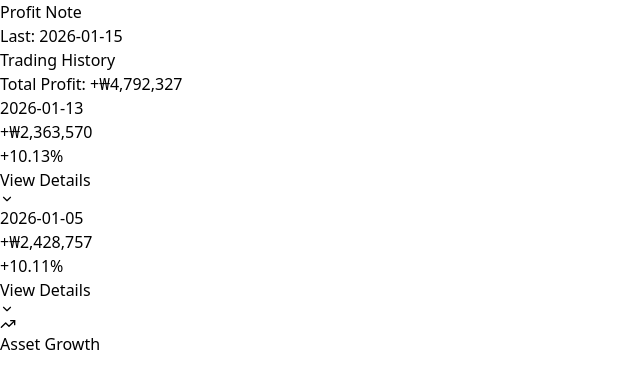
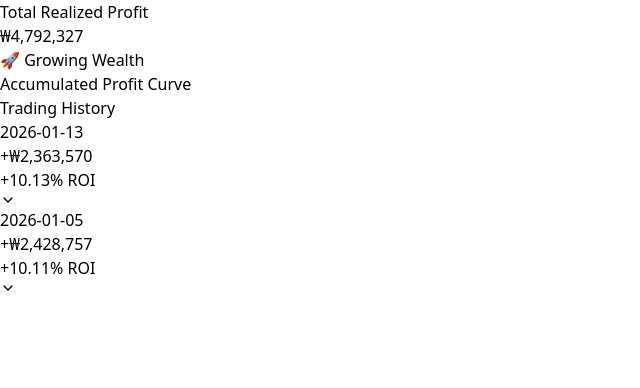
Before and after one commit to heekeunlee/etf-profit-note, a React (Vite) app: page / in a window 1280 px wide. Shown: the top 388 px of the page, without its empty margins (0-640 px from the left). Built offline with nearby package versions, Linux system fonts and the light colour scheme.

Commit message:
UI Overhaul: Apple-style header, Cumulative Profit Chart, Layout refinements

```diff
--- a/src/components/Dashboard.jsx
+++ b/src/components/Dashboard.jsx
@@ -1,6 +1,6 @@
 import { useState, useEffect } from 'react'
-import { AreaChart, Area, XAxis, CartesianGrid, Tooltip, ResponsiveContainer } from 'recharts'
-import { TrendingUp, ChevronDown, ChevronUp } from 'lucide-react'
+import { AreaChart, Area, Tooltip, ResponsiveContainer } from 'recharts'
+import { ChevronDown, ChevronUp } from 'lucide-react'
 
 const Dashboard = () => {
     const [data, setData] = useState(null)
@@ -12,7 +12,6 @@ const Dashboard = () => {
             .then(res => res.json())
             .then(data => {
                 setData(data)
-                // All collapsed by default
                 setLoading(false)
             })
             .catch(err => {
@@ -24,11 +23,18 @@ const Dashboard = () => {
     if (loading) return <div className="flex h-screen items-center justify-center text-gray-400 bg-gray-50">Loading Profit Note...</div>
     if (!data) return <div className="flex h-screen items-center justify-center text-rose-500 bg-gray-50">Error loading data.</div>
 
-    // Prepare chart data
-    const chartData = [...data.records].reverse().map(record => ({
-        date: record.date.slice(5),
-        equity: record.equity
-    }));
+    // Prepare chart data: Calculate Cumulative Profit
+    // 1. Sort records chronologically (oldest first)
+    const sortedRecords = [...data.records].reverse();
+
+    let runningTotal = 0;
+    const chartData = sortedRecords.map(record => {
+        runningTotal += record.daily_profit;
+        return {
+            date: record.date.slice(5), // "MM-DD"
+            profit: runningTotal
+        };
+    });
 
     const toggleExpand = (date) => {
         if (expandedDate === date) {
@@ -39,65 +45,93 @@ const Dashboard = () => {
     }
 
     return (
-        <div className="min-h-screen bg-gray-50 text-gray-900 pb-10 font-sans">
-            <div className="max-w-md mx-auto sm:max-w-2xl">
+        <div className="min-h-screen bg-white text-gray-900 pb-10 font-sans">
+            <div className="max-w-md mx-auto sm:max-w-2xl bg-white min-h-screen shadow-2xl shadow-gray-200/50">
 
-                {/* Header */}
-                <header className="px-6 py-6 flex justify-between items-center bg-white/80 backdrop-blur-md sticky top-0 z-20 border-b border-gray-200">
-                    <h1 className="text-xl font-bold text-gray-900 bg-clip-text">
-                        Profit Note
+                {/* 1. Header & Big Total Profit (Apple/Toss Style) */}
+                <div className="pt-12 pb-8 px-6 text-center bg-white sticky top-0 z-20">
+                    <h1 className="text-sm font-semibold text-gray-500 mb-2 uppercase tracking-wide">
+                        Total Realized Profit
                     </h1>
-                    <span className="text-[10px] bg-gray-100 border border-gray-200 text-gray-500 px-2 py-1 rounded-full">
-                        Last: {data.last_updated.split('T')[0]}
-                    </span>
-                </header>
+                    <div className="text-4xl font-extrabold text-gray-900 tracking-tight flex items-center justify-center gap-1">
+                        <span className="text-2xl text-gray-400 font-bold self-start mt-1">₩</span>
+                        {data.total_profit.toLocaleString()}
+                    </div>
 
-                {/* 1. Daily Records List (Moved to Top) */}
-                <div className="px-6 mt-6 mb-2 flex items-center justify-between">
-                    <h3 className="text-lg font-bold text-gray-800">Trading History</h3>
-                    <span className="text-xs text-gray-500 font-medium">Total Profit: +₩{data.total_profit.toLocaleString()}</span>
+                    <div className="mt-2 inline-flex items-center px-3 py-1 rounded-full bg-rose-50 text-rose-600 text-xs font-bold">
+                        <span className="mr-1">🚀</span> Growing Wealth
+                    </div>
                 </div>
 
-                <div className="space-y-4 px-4 mb-8">
+                {/* 2. Cumulative Profit Chart (Money Growing Feeling) */}
+                <div className="h-48 w-full mb-8 relative">
+                    <div className="absolute top-0 left-6 text-xs text-gray-400 font-bold z-10">Accumulated Profit Curve</div>
+                    <ResponsiveContainer width="100%" height="100%">
+                        <AreaChart data={chartData} margin={{ top: 10, right: 0, left: 0, bottom: 0 }}>
+                            <defs>
+                                <linearGradient id="colorProfit" x1="0" y1="0" x2="0" y2="1">
+                                    <stop offset="5%" stopColor="#f43f5e" stopOpacity={0.2} />
+                                    <stop offset="95%" stopColor="#f43f5e" stopOpacity={0} />
+                                </linearGradient>
+                            </defs>
+                            <Tooltip
+                                contentStyle={{ backgroundColor: '#ffffff', borderColor: '#f43f5e', borderRadius: '12px', color: '#1f2937', fontSize: '13px', fontWeight: 'bold', boxShadow: '0 10px 15px -3px rgb(0 0 0 / 0.1)' }}
+                                itemStyle={{ color: '#f43f5e' }}
+                                labelStyle={{ display: 'none' }}
+                                formatter={(value) => [`+₩${value.toLocaleString()}`, 'Profit']}
+                            />
+                            <Area
+                                type="monotone"
+                                dataKey="profit"
+                                stroke="#f43f5e"
+                                strokeWidth={3}
+                                fillOpacity={1}
+                                fill="url(#colorProfit)"
+                            />
+                        </AreaChart>
+                    </ResponsiveContainer>
+                </div>
+
+                {/* 3. Daily Records List */}
+                <div className="px-6 pb-2">
+                    <h3 className="text-lg font-bold text-gray-900 border-b-2 border-gray-100 pb-2 mb-4">Trading History</h3>
+                </div>
+
+                <div className="space-y-3 px-4 pb-12">
                     {data.records.map((record, idx) => (
-                        <div key={idx} className="bg-white border border-gray-200 rounded-2xl shadow-sm overflow-hidden transition-all duration-300 hover:shadow-md">
+                        <div key={idx} className="bg-white border border-gray-100 rounded-2xl shadow-sm overflow-hidden transition-all duration-200">
 
                             {/* Card Header (Daily Summary) */}
                             <div
                                 onClick={() => toggleExpand(record.date)}
-                                className="p-5 flex items-center justify-between cursor-pointer active:bg-gray-50 transition-colors"
+                                className="p-5 flex items-center justify-between cursor-pointer active:bg-gray-50 select-none"
                             >
                                 <div>
-                                    <div className="text-gray-400 text-xs font-bold uppercase mb-1">{record.date}</div>
+                                    <div className="text-gray-400 text-xs font-semibold mb-0.5">{record.date}</div>
                                     <div className="text-gray-900 font-bold text-lg">
                                         +₩{record.daily_profit.toLocaleString()}
                                     </div>
                                 </div>
-                                <div className="text-right">
-                                    <div className={`text-sm font-bold px-3 py-1 rounded-lg inline-block mb-1 ${record.daily_roi >= 0 ? 'bg-rose-100 text-rose-600' : 'bg-blue-100 text-blue-600'}`}>
-                                        {record.daily_roi > 0 ? '+' : ''}{record.daily_roi}%
+                                <div className="text-right flex flex-col items-end gap-1">
+                                    <div className={`text-xs font-bold px-2 py-1 rounded-md ${record.daily_roi >= 0 ? 'bg-rose-50 text-rose-600' : 'bg-blue-50 text-blue-600'}`}>
+                                        {record.daily_roi > 0 ? '+' : ''}{record.daily_roi}% ROI
                                     </div>
-                                    <div className="text-gray-400 text-xs flex items-center justify-end gap-1">
-                                        {expandedDate === record.date ? 'Hide Details' : 'View Details'}
-                                        {expandedDate === record.date ? <ChevronUp size={14} /> : <ChevronDown size={14} />}
-                                    </div>
+                                    {expandedDate === record.date ? <ChevronUp size={16} className="text-gray-300" /> : <ChevronDown size={16} className="text-gray-300" />}
                                 </div>
                             </div>
 
                             {/* Card Body (Detailed Trades) */}
                             {expandedDate === record.date && (
-                                <div className="bg-gray-50/50 border-t border-gray-100 p-4 space-y-3">
+                                <div className="bg-gray-50 px-5 py-4 space-y-4 border-t border-gray-100 animate-in slide-in-from-top-2 duration-200">
                                     {record.trades.map((trade, tIdx) => (
-                                        <div key={tIdx} className="flex justify-between items-start py-2 border-b border-gray-200 last:border-0 last:pb-0">
-                                            <div>
-                                                <div className="text-gray-800 font-bold text-sm mb-1">{trade.name}</div>
-                                                <div className="text-gray-500 text-xs">Sell: ₩{trade.sell_amount.toLocaleString()}</div>
+                                        <div key={tIdx} className="flex justify-between items-center">
+                                            <div className="flex flex-col">
+                                                <span className="text-gray-800 font-bold text-sm tracking-tight">{trade.name}</span>
+                                                <span className="text-gray-400 text-[11px] font-medium">Sell: ₩{trade.sell_amount.toLocaleString()}</span>
                                             </div>
                                             <div className="text-right">
-                                                <div className="text-rose-500 font-bold text-sm">+₩{trade.profit.toLocaleString()}</div>
-                                                <div className="text-rose-600 text-xs bg-rose-100 px-1.5 py-0.5 rounded inline-block mt-1">
-                                                    +{trade.roi}%
-                                                </div>
+                                                <span className="block text-rose-500 font-bold text-sm">+₩{trade.profit.toLocaleString()}</span>
+                                                <span className="text-[10px] text-rose-400 font-semibold">+{trade.roi}%</span>
                                             </div>
                                         </div>
                                     ))}
@@ -108,41 +142,6 @@ const Dashboard = () => {
                     ))}
                 </div>
 
-                {/* 2. Asset Growth Chart (Moved to Bottom) */}
-                <div className="mx-4 mb-8 bg-white border border-gray-200 rounded-3xl p-5 shadow-sm">
-                    <div className="flex items-center gap-2 mb-4 px-1">
-                        <TrendingUp size={16} className="text-gray-400" />
-                        <h3 className="text-sm font-bold text-gray-700">Asset Growth</h3>
-                    </div>
-                    <div className="h-40 w-full">
-                        <ResponsiveContainer width="100%" height="100%">
-                            <AreaChart data={chartData}>
-                                <defs>
-                                    <linearGradient id="colorEquity" x1="0" y1="0" x2="0" y2="1">
-                                        <stop offset="5%" stopColor="#6366f1" stopOpacity={0.2} />
-                                        <stop offset="95%" stopColor="#6366f1" stopOpacity={0} />
-                                    </linearGradient>
-                                </defs>
-                                <CartesianGrid strokeDasharray="3 3" stroke="#f3f4f6" vertical={false} />
-                                <Tooltip
-                                    contentStyle={{ backgroundColor: '#ffffff', borderColor: '#e5e7eb', borderRadius: '12px', color: '#1f2937', fontSize: '12px', boxShadow: '0 4px 6px -1px rgb(0 0 0 / 0.1)' }}
-                                    itemStyle={{ color: '#6366f1' }}
-                                    labelStyle={{ color: '#9ca3af', marginBottom: '4px' }}
-                                    formatter={(value) => [`₩${value.toLocaleString()}`, 'Equity']}
-                                />
-                                <Area
-                                    type="monotone"
-                                    dataKey="equity"
-                                    stroke="#6366f1"
-                                    strokeWidth={2}
-                                    fillOpacity={1}
-                                    fill="url(#colorEquity)"
-                                />
-                            </AreaChart>
-                        </ResponsiveContainer>
-                    </div>
-                </div>
-
             </div>
         </div>
     )
```
